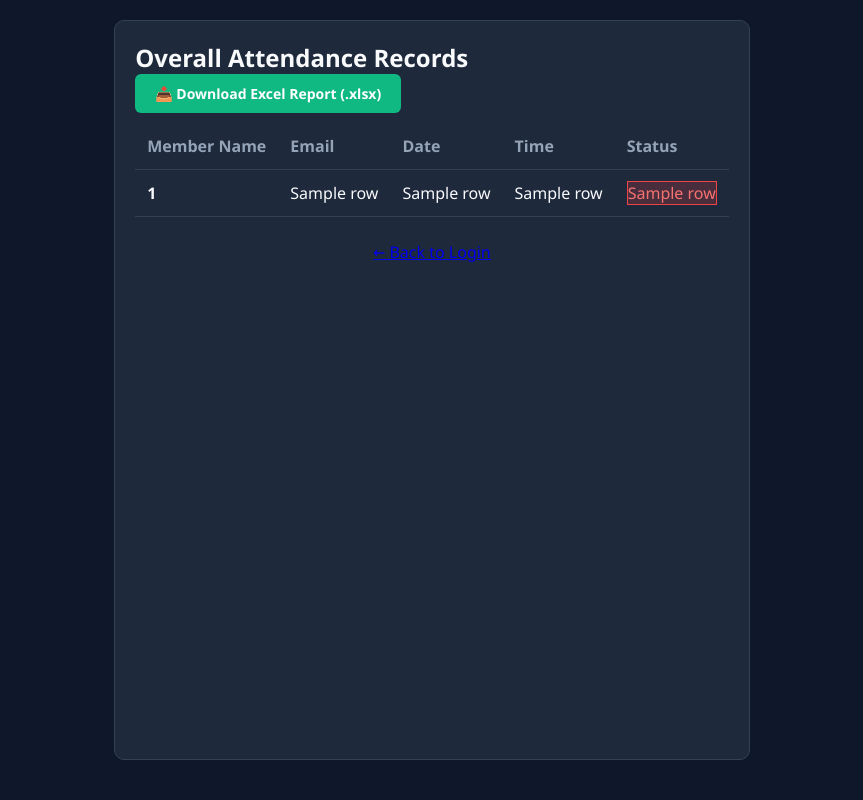
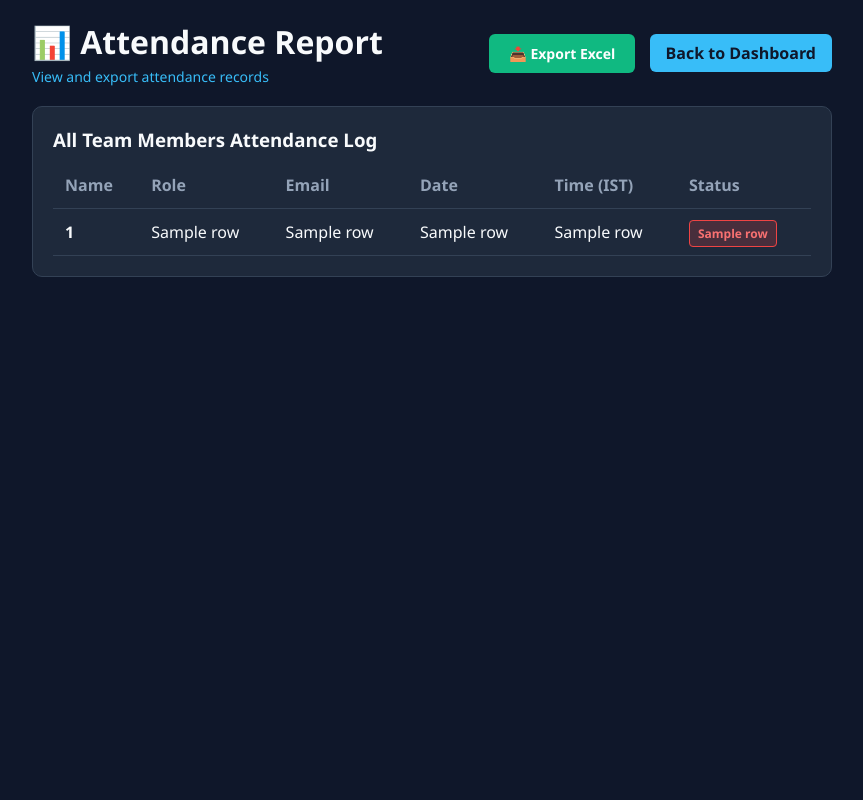
Before and after one commit to pratheeshh583225106064-byte/attendance-system, a Flask app: template templates/report.html in a window 1280 px wide. Shown: the whole page, without its empty margins (208-1071 px from the left). Run offline with Flask 3, Linux system fonts and the light colour scheme; the template is opened without the code that fills it: most values are stand-ins (such as "Sample title", 1, 10 or a date in 2020).

Commit message:
Refactor attendance report HTML structure
Updated the attendance report template to improve layout and added a viewport meta tag for better responsiveness.

```diff
--- a/templates/report.html
+++ b/templates/report.html
@@ -1,52 +1,59 @@
 <!DOCTYPE html>
 <html lang="en">
-
 <head>
     <meta charset="UTF-8">
-    <title>Overall Attendance Report</title>
+    <meta name="viewport" content="width=device-width, initial-scale=1.0">
+    <title>Attendance Report</title>
     <link rel="stylesheet" href="{{ url_for('static', filename='style.css') }}">
 </head>
+<body>
+    <div class="dashboard-container">
+        <header class="header">
+            <div>
+                <h1>📊 Attendance Report</h1>
+                <p class="role-badge">View and export attendance records</p>
+            </div>
+            <div>
+                <a href="/download_excel" class="btn-excel">📥 Export Excel</a>
+                <a href="/dashboard" class="btn-primary" style="text-decoration: none; padding: 8px 16px;">Back to Dashboard</a>
+            </div>
+        </header>
 
-<body>
-    <div class="card" style="max-width: 900px;">
-        <h2>Overall Attendance Records</h2>
-
-        <a href="/download_excel" class="btn btn-excel">📥 Download Excel Report (.xlsx)</a>
-
+        <div class="card history-card">
+            <h3>All Team Members Attendance Log</h3>
             <table>
                 <thead>
                     <tr>
-                    <th>Member Name</th>
+                        <th>Name</th>
+                        <th>Role</th>
                         <th>Email</th>
                         <th>Date</th>
-                    <th>Time</th>
+                        <th>Time (IST)</th>
                         <th>Status</th>
                     </tr>
                 </thead>
                 <tbody>
-                {% for row in records %}
+                    {% for row in reports %}
                     <tr>
-                    <td style="font-weight: 600;">{{ row[0] }}</td>
+                        <td><strong>{{ row[0] }}</strong></td>
                         <td>{{ row[1] }}</td>
                         <td>{{ row[2] }}</td>
                         <td>{{ row[3] }}</td>
+                        <td>{{ row[4] }}</td>
                         <td>
-                        <span class="{{ 'badge-present' if row[4] == 'Present' else 'badge-absent' }}">{{ row[4]
-                            }}</span>
+                            <span class="badge {% if row[5] == 'Present' %}badge-present{% else %}badge-absent{% endif %}">
+                                {{ row[5] }}
+                            </span>
                         </td>
                     </tr>
                     {% else %}
                     <tr>
-                    <td colspan="5" style="color: #94a3b8;">No attendance records found.</td>
+                        <td colspan="6" style="text-align: center;">No report data available.</td>
                     </tr>
                     {% endfor %}
                 </tbody>
             </table>
-
-        <div style="margin-top: 24px; text-align: center;">
-            <a href="/" class="btn-link">← Back to Login</a>
         </div>
     </div>
 </body>
-
 </html>
```
Lines whose indentation alone changed are shown as unchanged.
